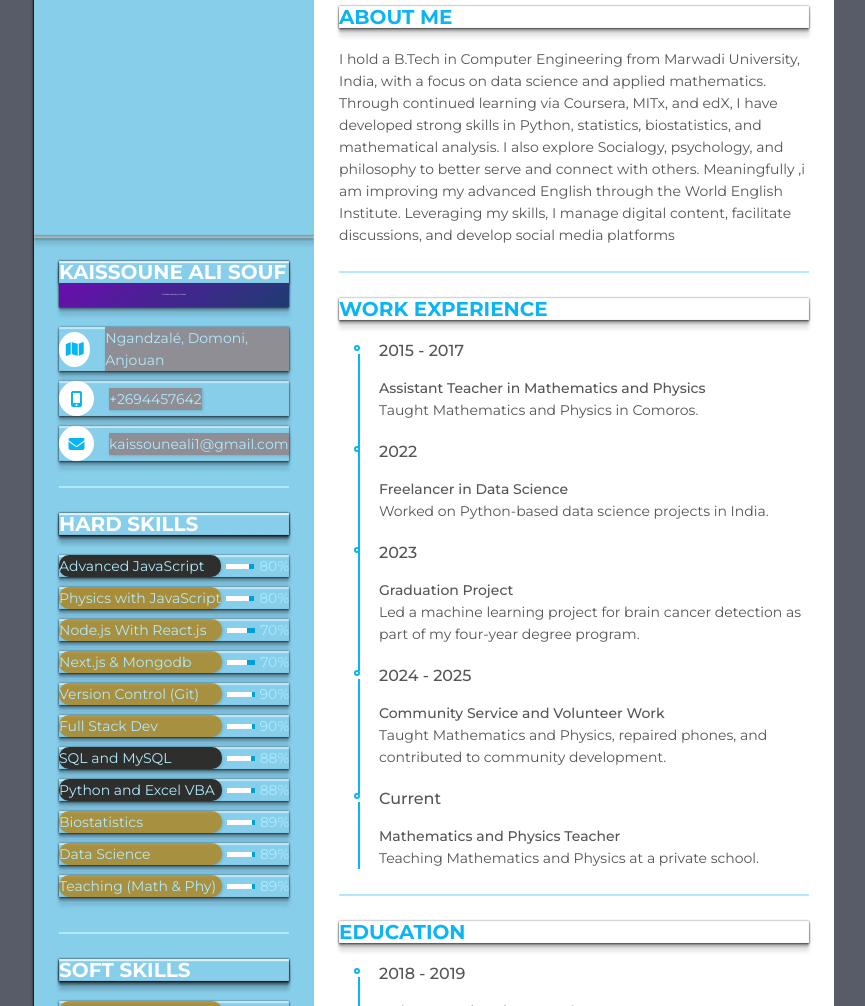
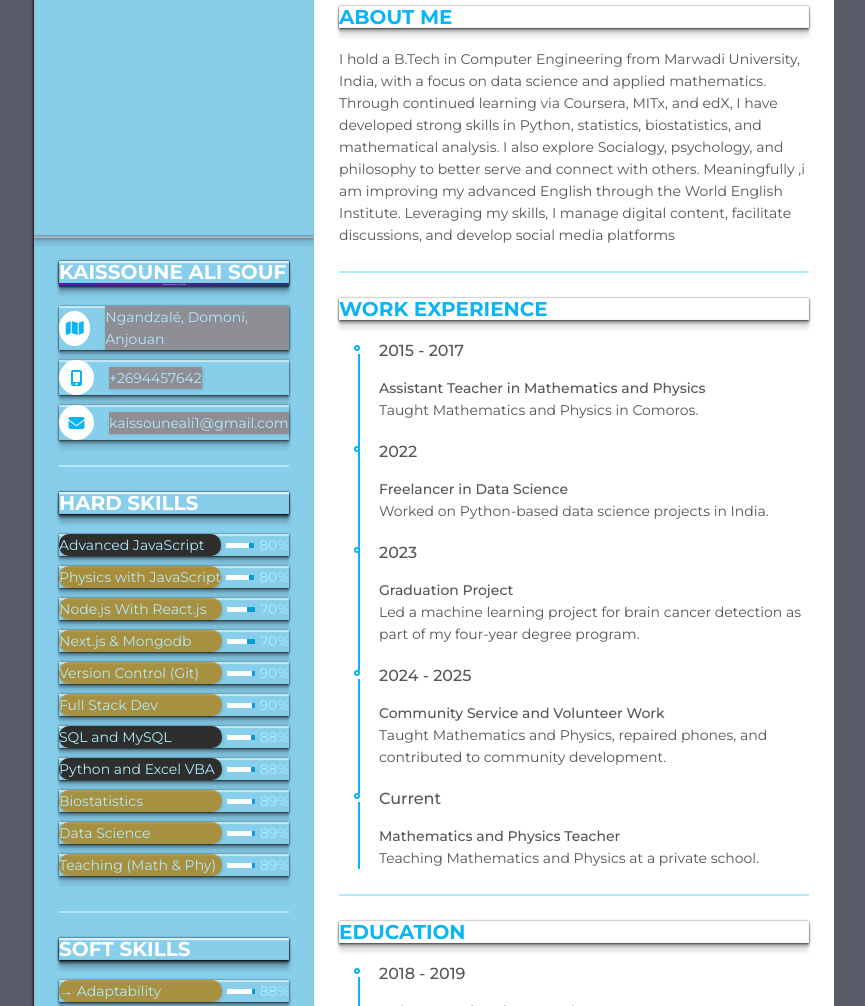
Before and after one commit to kaissounealisouf/Fulbright, a plain HTML site: page index.html in a window 1280 px wide. Shown: the part 94-1100 px from the top of the page, without its empty margins (206-1071 px from the left). Drawn offline with Linux system fonts and the light colour scheme.

Commit message:
Update index.html

```diff
--- a/index.html
+++ b/index.html
@@ -19,7 +19,7 @@
        <div class="resume_item resume_info">
          <div class="title">
            <p class="bold">Kaissoune Ali Souf</p>
-           <p class="regular" style="background: linear-gradient(135deg, #6a0dad, #1e3c72); color: white; text-align: center; font-size: 2px; height: 3vh; display: flex; justify-content: center; align-items: center; flex-direction: column;">Interdisciplinary Scholar</p>
+           <p class="regular" style="background: linear-gradient(135deg, #6a0dad, #1e3c72); color: white; text-align: center; font-size: 2px; height: 3px; display: flex; justify-content: center; align-items: center; flex-direction: raw;">Interdisciplinary Scholar</p>
          </div>
          <ul>
            <li>
```
